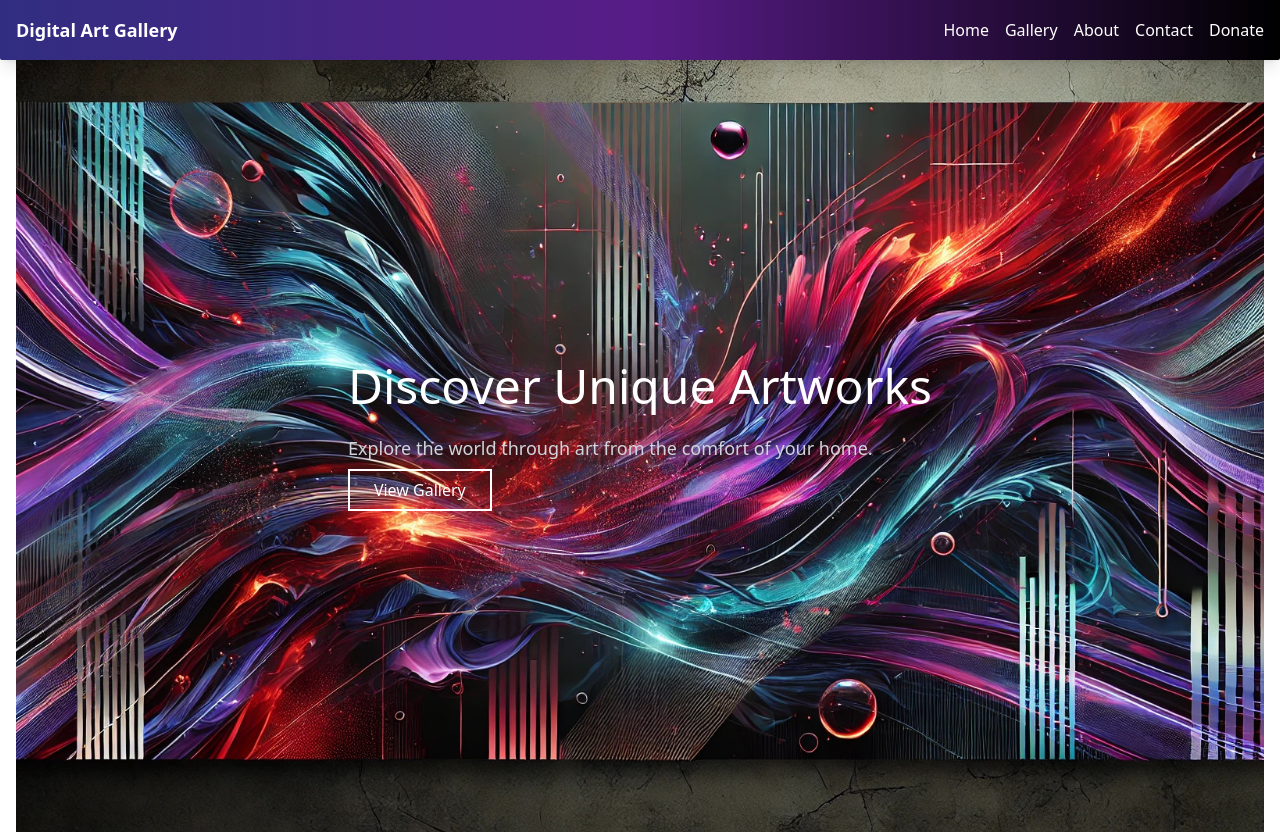
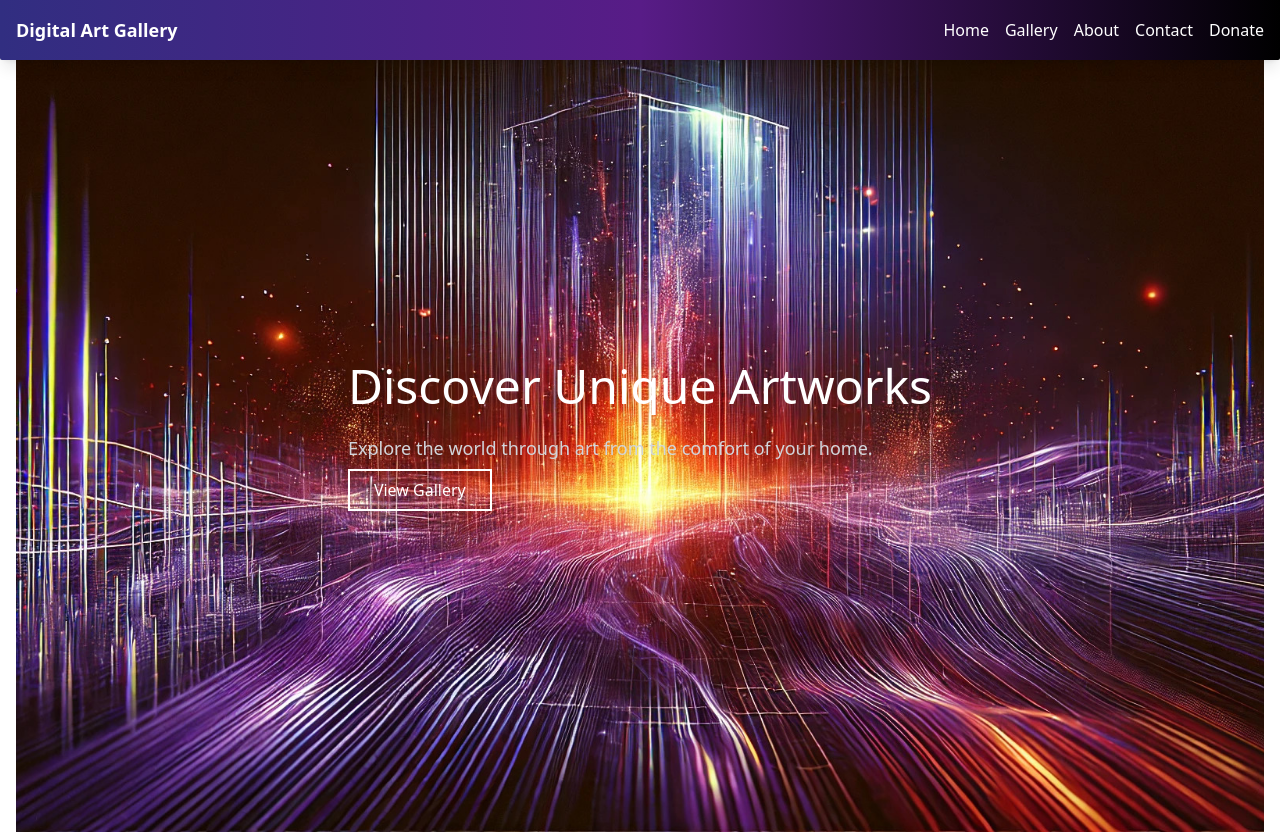
Before and after one commit to Yoshi-jrd/DigitalArtGallery, a React (Create React App) app: page / in a window 1280 px wide. Shown: the top 834 px of the page. Built offline with nearby package versions, Linux system fonts and the light colour scheme.

Commit message:
changing the names of Hero img 3 and 4 to align with standards.

```diff
--- a/src/pages/Home.js
+++ b/src/pages/Home.js
@@ -5,7 +5,7 @@ function Home() {
   return (
     <div className="container mx-auto px-4 py-8">
       <div className="hero-banner" style={{
-        backgroundImage: `url(../images/ArtHeroImage1.jpg)`, // Adjusted path
+        backgroundImage: `url(/images/ArtHeroImage3.jpg)`, // Adjusted path
         height: '100vh', // Full viewport height
         backgroundSize: 'cover', // Cover the entire div
         backgroundPosition: 'center', // Center the background image
```
Also changed, not shown: public/images/ArtHeroImage3.jpg (renamed from public/images/ArtHeroImage 3.jpg), public/images/ArtHeroImage4.jpg (renamed from public/images/ArtHeroImage 4.jpg).
